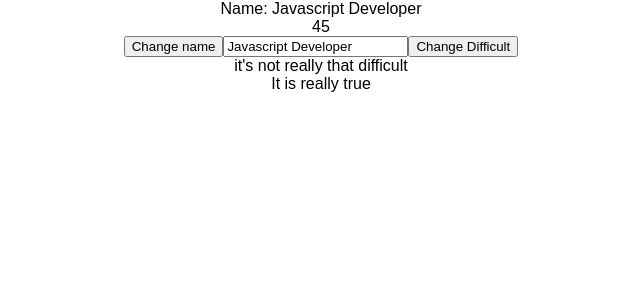
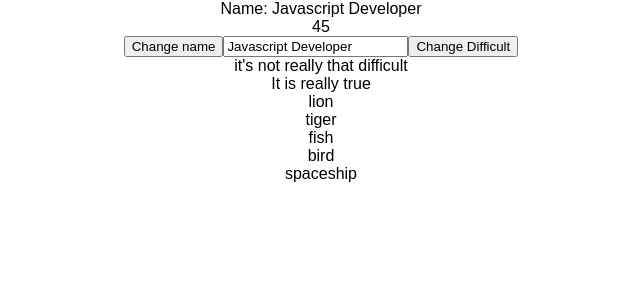
Before and after one commit to milealmeida/udemy-react-project, a React (Create React App) app: page / in a window 1280 px wide. Shown: the top 300 px of the page, without its empty margins (319-959 px from the left). Built offline with nearby package versions, Linux system fonts and the light colour scheme.

Commit message:
feat: added map to learning more about map function

```diff
--- a/src/App.js
+++ b/src/App.js
@@ -11,7 +11,13 @@ function App() {
 
   const [arrary, setArray] = useState(['1', '2', '3']);
 
-  const [objects, setObjects] = useState({ name: 'lion' });
+  const [objects, setObjects] = useState([
+    { id: 1,name: 'lion' },
+    { id: 2,name: 'tiger' },
+    { id: 3,name: 'fish' },
+    { id: 4,name: 'bird' },
+    { id: 5,name: 'spaceship' },
+  ]);
 
   return (
     <div className="App">
@@ -35,6 +41,13 @@ function App() {
       )}
 
       { onlyTrue && (<div> It is really true </div> ) }
+
+      <div>
+        {objects.map(({id, name}) => (
+            <div key={id}>{name}</div>
+          )
+        )}
+      </div>
     </div>
   );
 }
```
